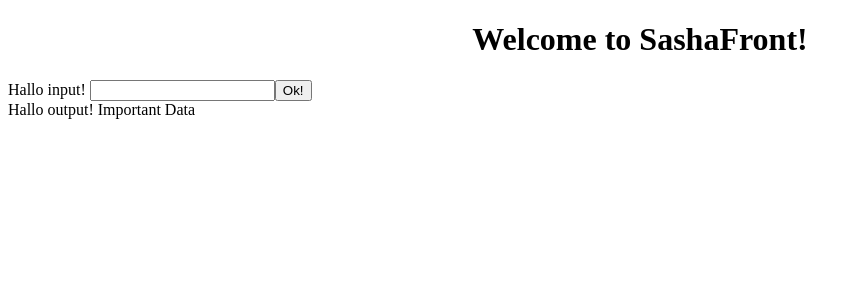
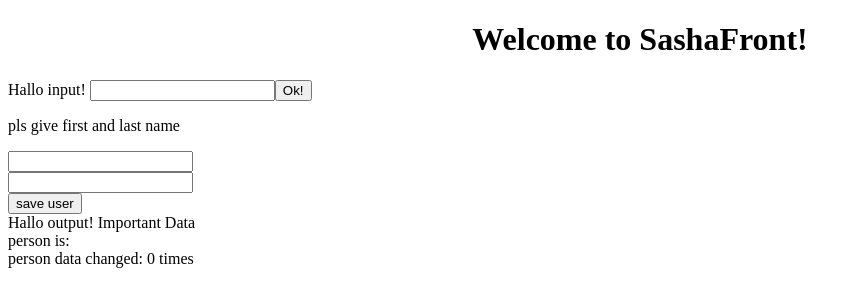
Before and after one commit to CatLassie/AngularTraining, an Angular app in the folder SashaFront/: page / in a window 1280 px wide. Shown: the top 306 px of the page, without its empty margins (0-860 px from the left). Built offline with nearby package versions, Linux system fonts and the light colour scheme.

Commit message:
added person logic

```diff
--- a/SashaFront/src/app/components/input.component.html
+++ b/SashaFront/src/app/components/input.component.html
@@ -2,4 +2,11 @@
     Hallo input!
     <input [(ngModel)]="inputValue" />
     <button (click)="onInputSave()"> Ok! </button>
+
+    <p>pls give first and last name</p>
+    <input [(ngModel)]="firstName" />
+    <br/>
+    <input [(ngModel)]="lastName" />
+    <br/>
+    <button (click)="onUserSave()"> save user </button>
 </div>
--- a/SashaFront/src/app/components/input.component.ts
+++ b/SashaFront/src/app/components/input.component.ts
@@ -1,4 +1,4 @@
-import { Component } from '@angular/core';
+import { Component, OnInit } from '@angular/core';
 import { DataStore } from '../stores/data.store';
 import { store } from '@angular/core/src/render3';
 
@@ -8,6 +8,8 @@ import { store } from '@angular/core/src/render3';
 })
 export class InputComponent {
     public inputValue: string;
+    public firstName: string;
+    public lastName: string;
 
     public store: DataStore;
 
@@ -20,4 +22,9 @@ export class InputComponent {
         this.store.updateData(this.inputValue);
         console.log(this.store.data);
     }
+
+    public onUserSave() {
+        this.store.person = new Person(this.firstName, this.lastName);
+    }
+
 }
--- a/SashaFront/src/app/components/output.component.html
+++ b/SashaFront/src/app/components/output.component.html
@@ -2,3 +2,10 @@
     Hallo output!
     {{store.data}}
 </div>
+<div>
+    person is:
+    {{displayFirstName}}
+    {{displayLastName}}
+    <br/>
+    person data changed: {{userNameChanged}} times
+</div>
--- a/SashaFront/src/app/components/output.component.ts
+++ b/SashaFront/src/app/components/output.component.ts
@@ -1,16 +1,34 @@
-import { Component } from '@angular/core';
+import { Component, OnInit } from '@angular/core';
 import { DataStore } from '../stores/data.store';
 
 @Component({
     selector: 'output-custom',
     templateUrl: './output.component.html'
 })
-export class OutputComponent {
+export class OutputComponent implements OnInit {
 
     public store: DataStore;
+    public dsiplayFirstName: string = '';
+    public displayLastName: string = '';
+    public userNameChanged: number = 0;
 
     constructor(store: DataStore) {
         this.store = store;
     }
 
+    public ngOnInit() {
+        const person = this.store.person;
+        this.updatePersonData(person);
+    }
+
+    public updatePersonData(person: Person) {
+        if(person) {
+            this.dsiplayFirstName = person.firstName;
+            this.displayLastName = person.lastName;
+            this.userNameChanged = this.userNameChanged++;
+        } else {
+            console.log('sorry bro, person was undefined');
+        }
+    }
+
 }
--- a/SashaFront/src/app/stores/data.store.ts
+++ b/SashaFront/src/app/stores/data.store.ts
@@ -3,6 +3,7 @@ import { Injectable } from '@angular/core';
 @Injectable()
 export class DataStore{
     public data: string = 'Important Data';
+    public person: Person;
 
     public updateData(value: string){
         this.data = value;
```
Also changed, not shown: SashaFront/src/app/models/person.ts (added, +9 -0 lines).
